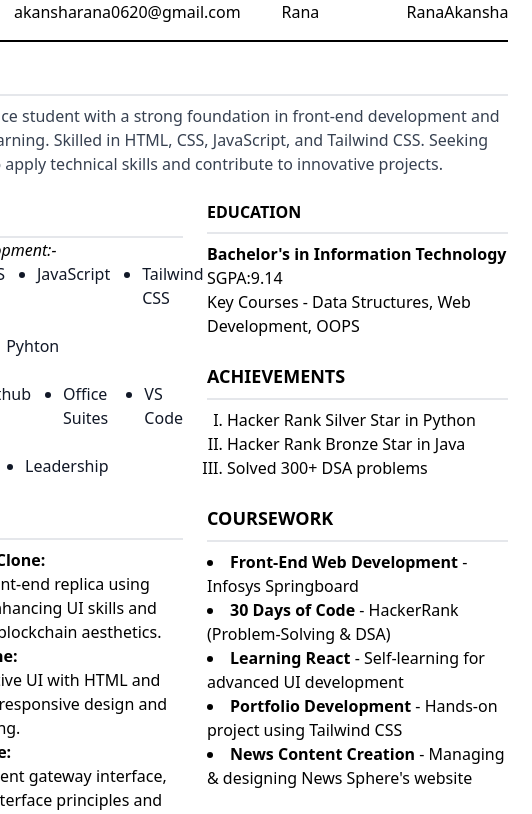
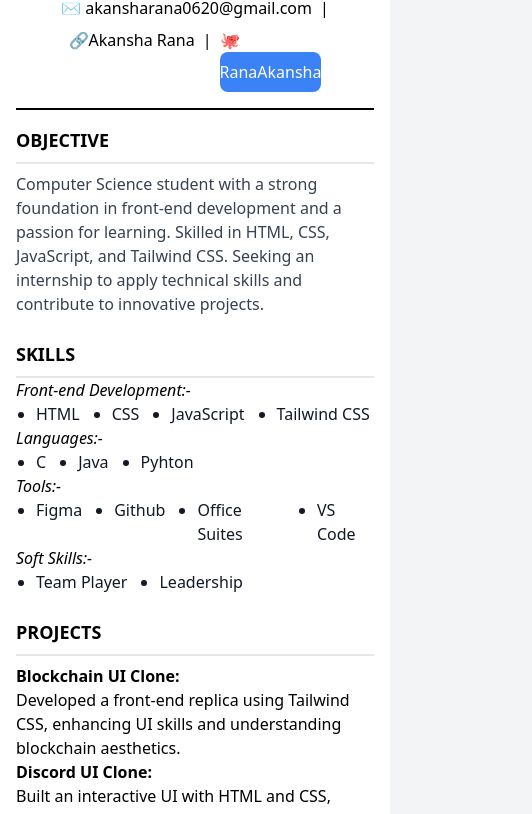
Before and after one commit to RanaAkansha/Resume, a plain HTML site: page Index.html in a window 390 px wide. Shown: the part 104-918 px from the top of the page, 532 px wide, since content can reach past the window. Drawn offline with nearby package versions, Linux system fonts and the light colour scheme.

Commit message:
Responsiveness

```diff
--- a/Index.html
+++ b/Index.html
@@ -9,11 +9,11 @@
 
   <body class="flex items-center justify-center min-h-screen bg-gray-100 font-sans">
     <!-- Name Section -->
-    <div class="w-[794px] h-[1123px] bg-white shadow-lg p-6">
-      <h1 class="text-4xl font-bold tracking-wide text-center mb-4">
+    <div class="max-w-3xl w-full bg-white shadow-lg p-4 sm:p-6 md:p-8">
+      <h1 class="text-3xl sm:text-4xl md:text-5xl font-bold tracking-wide text-center mb-4">
         Akansha Rana
       </h1>
-      <div class="flex justify-center p-1px gap-4">
+      <div class="flex flex-wrap justify-center p-1px gap-2">
         <p>&phone; +91 7017654472</p>
         <p>|</p>
         <p>
@@ -26,7 +26,7 @@
           🔗<a href="https://www.linkedin.com/in/akansha-rana/">Akansha Rana</a>
         </p>
         <p>|</p>
-        <p>🐙<a href="https://github.com/RanaAkansha">RanaAkansha</a></p>
+        <p>🐙<a href="https://github.com/RanaAkansha" class="block w-full bg-blue-500 text-white py-2 text-center rounded-lg">RanaAkansha</a></p>
       </div>
       <hr class="border-t-2 border-black my-4" />
 
@@ -41,11 +41,12 @@
           </p>
         </div>
 
-        <div class="grid grid-cols-2 gap-6">
+        <!-- <div class="grid grid-cols-2 gap-6"> -->
+          <div class="grid grid-cols-1 md:grid-cols-2 gap-6">
 
        <!-- Left Column -->
        <div>
-        <div>
+        <div class="w-full md:w-1/2">
           <h2 class="text-lg font-bold border-b-2 pb-2">SKILLS</h2>
           <p class="m-1px italic">Front-end Development:-</p>
           <ul class="flex list-disc pl-5 gap-8 text-gray-900">
@@ -91,7 +92,7 @@
 
         <!-- Right Column -->
         <div>
-        <div>
+        <div class="w-full md:w-1/2">
           <h2 class="tetx-lg font-bold border-b-2 pb-2">EDUCATION</h2>
           <ul class="list-none mt-2 text-black">
             <li><b>Bachelor's in Information Technology</b></li>
```
